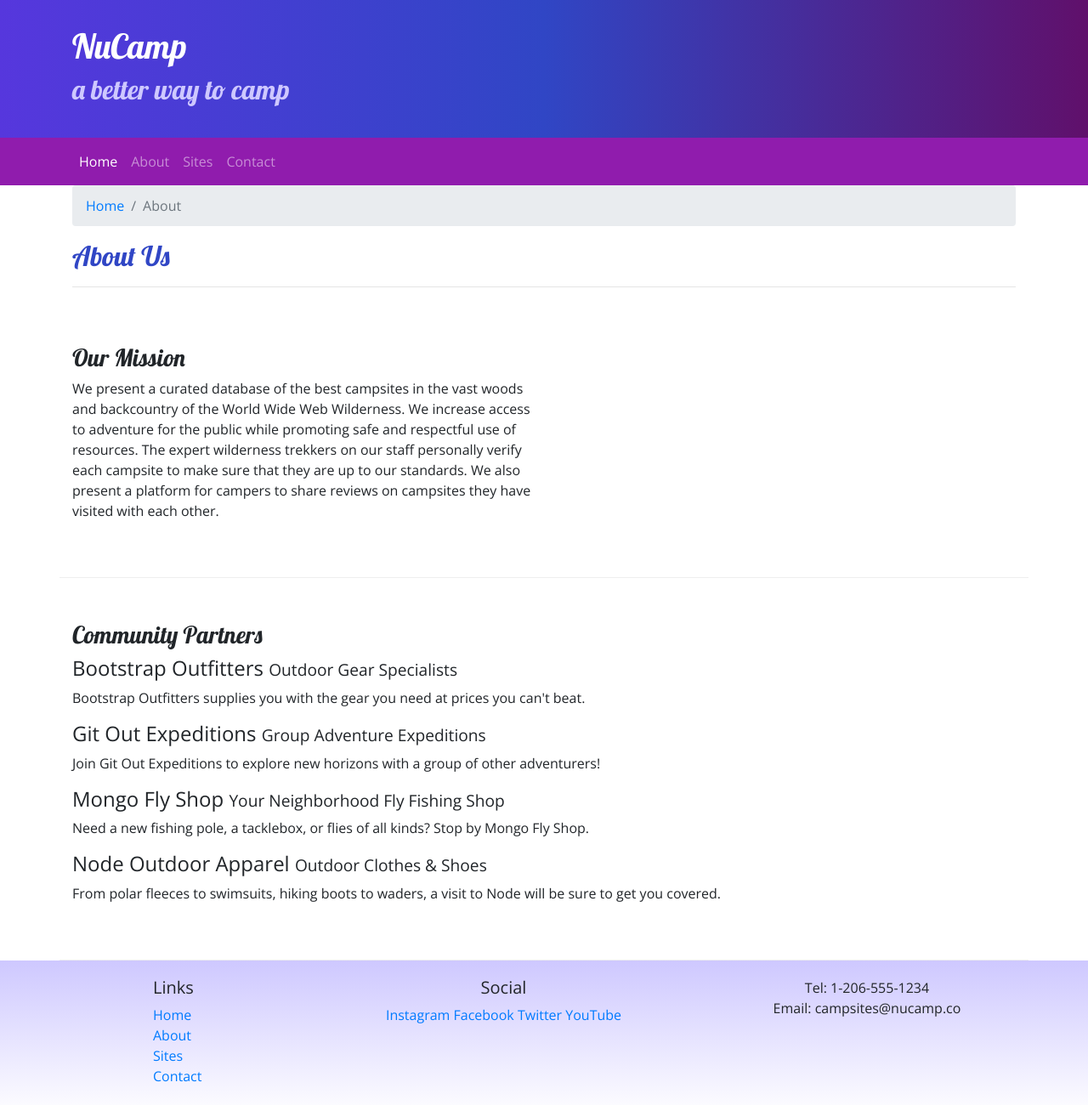
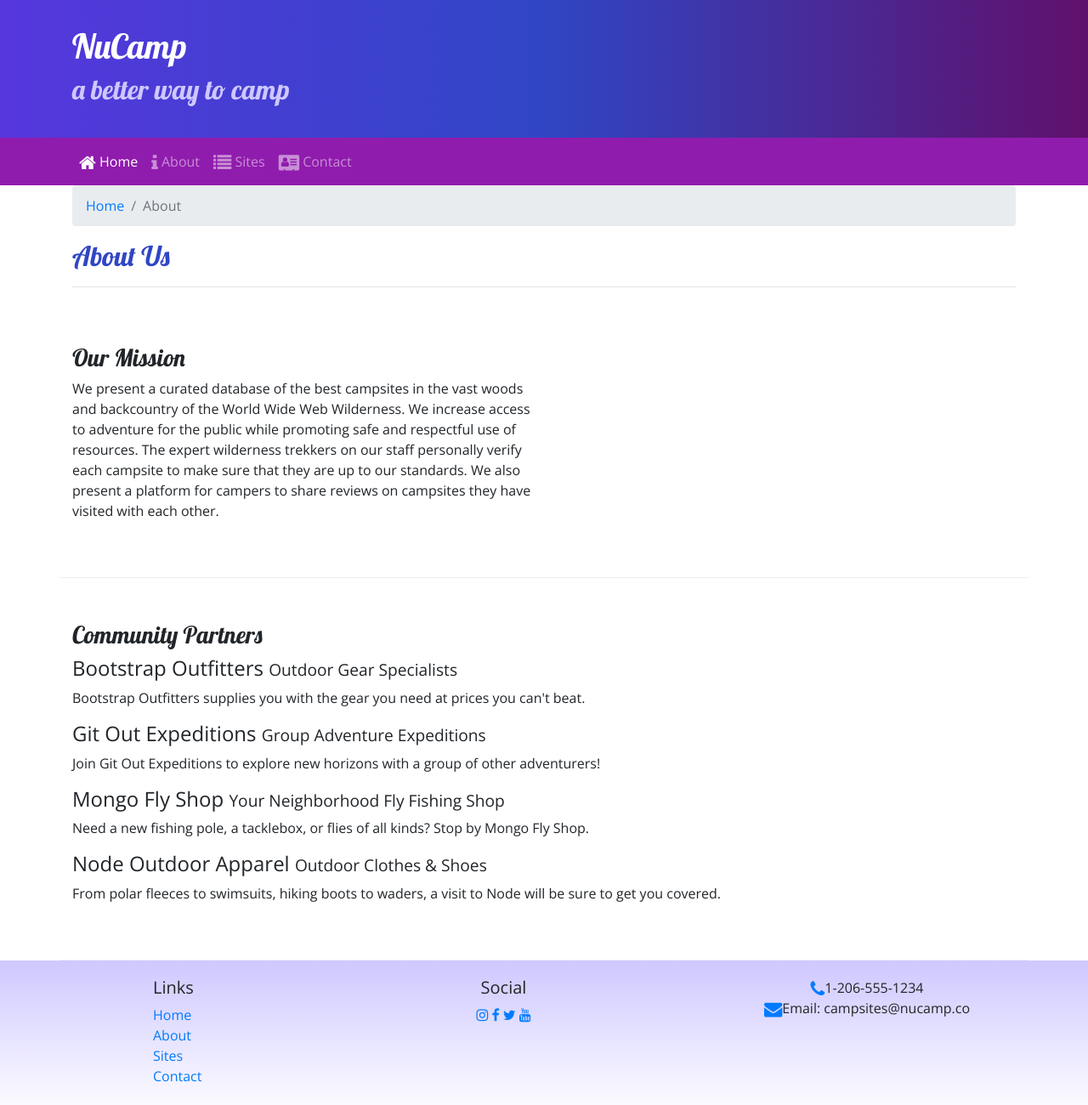
Before and after one commit to alee4141/2-bootstrap, a website: page aboutus.html in a window 1280 px wide. Shown: the whole page at 85% size. Drawn offline with nearby package versions, Linux system fonts and the light colour scheme.

Commit message:
icon fonts

```diff
--- a/aboutus.html
+++ b/aboutus.html
@@ -6,6 +6,7 @@
     <meta charset="utf-8" />
     <meta name="viewport" content="width=device-width, initial-scale=1" />
     <link rel="stylesheet" href="node_modules/bootstrap/dist/css/bootstrap.min.css">
+    <link rel="stylesheet" href="node_modules/font-awesome/css/font-awesome.min.css">
     <link rel="stylesheet" href="https://fonts.googleapis.com/css?family=Lobster|Open+Sans">
     <link rel="stylesheet" href="css/styles.css">
 
@@ -33,10 +34,10 @@
             </button>
             <div class="collapse navbar-collapse" id="nucampNavbar">
                 <ul class="navbar-nav">
-                    <li class="nav-item active"><a class="nav-link" href="index.html">Home</a></li>
-                    <li class="nav-item"><a class="nav-link" href="aboutus.html">About</a></li>
-                    <li class="nav-item"><a class="nav-link" href="#">Sites</a></li>
-                    <li class="nav-item"><a class="nav-link" href="#">Contact</a></li>
+                    <li class="nav-item active"><a class="nav-link" href="index.html"><i class="fa fa-home fa-lg"></i> Home</a></li>
+                    <li class="nav-item"><a class="nav-link" href="aboutus.html"><i class="fa fa-info fa-lg"></i> About</a></li>
+                    <li class="nav-item"><a class="nav-link" href="#"><i class="fa fa-list fa-lg"></i> Sites</a></li>
+                    <li class="nav-item"><a class="nav-link" href="#"><i class="fa fa-address-card fa-lg"></i> Contact</a></li>
                 </ul>
             </div>
         </div>
@@ -90,14 +91,14 @@
                 </div>
                 <div class="col-6 col-sm-5 text-center">
                     <h5>Social</h5>
-                    <a href="http://instagram.com/">Instagram</a>
-                    <a href="http://facebook.com/">Facebook</a>
-                    <a href="http://twitter.com/">Twitter</a>
-                    <a href="http://youtube.com/">YouTube</a>
+                    <a href="http://instagram.com/"><i class="fa fa-instagram"></i></a>
+                    <a href="http://facebook.com/"><i class="fa fa-facebook"></i></a>
+                    <a href="http://twitter.com/"><i class="fa fa-twitter"></i></a>
+                    <a href="http://youtube.com/"><i class="fa fa-youtube"></i></a>
                 </div>
                 <div class="col-sm-4 text-center">
-                    Tel: 1-206-555-1234<br />
-                    Email: campsites@nucamp.co
+                    <i class="fa fa-phone fa-lg text-primary"></i>1-206-555-1234<br/>
+                    <i class="fa fa-envelope fa-lg text-primary"></i>Email: campsites@nucamp.co
                 </div>
            </div>
         </div>
--- a/package.json
+++ b/package.json
@@ -15,6 +15,7 @@
   },
   "dependencies": {
     "bootstrap": "^4.5.2",
+    "font-awesome": "^4.7.0",
     "jquery": "^3.5.1",
     "popper.js": "^1.16.1"
   },
```
Also changed, not shown: index.html (+11 -10 lines), 1 other file.
